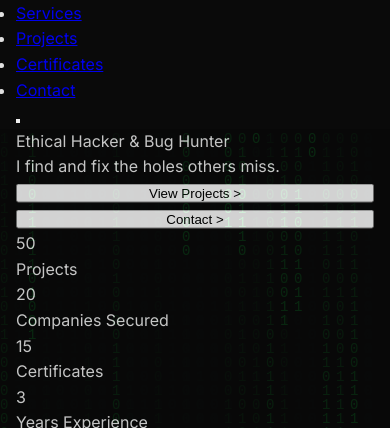
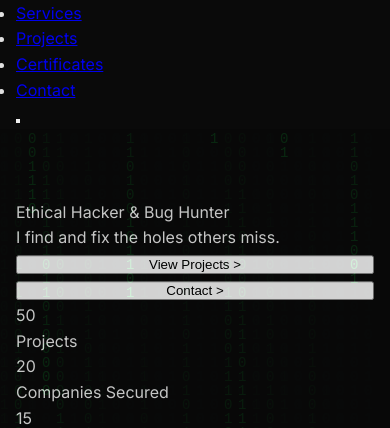
Before and after one commit to hackerazmi201/hackerazmi201.github.io, a website: page index.html in a window 390 px wide. Shown: the part 76-504 px from the top of the page. Drawn offline with nearby package versions, Linux system fonts and the light colour scheme.

Commit message:
Refactor CSS for mobile responsiveness and layout fixes

```diff
--- a/styles/main.css
+++ b/styles/main.css
@@ -122,3 +122,31 @@ html, body {
     padding: 0 1rem;
   }
 }
+/* ================================
+   MOBILE HERO HEIGHT FIX (CRITICAL)
+================================ */
+
+/* Header height variable */
+:root {
+  --header-height: 72px;
+}
+
+/* Mobile viewport bug fix */
+.hero-section {
+  min-height: calc(100svh - var(--header-height));
+  padding-top: var(--header-height);
+}
+
+/* Fallback for older browsers */
+@supports not (height: 100svh) {
+  .hero-section {
+    min-height: calc(100vh - var(--header-height));
+  }
+}
+
+/* Ensure hero content stays centered */
+.hero-content {
+  display: flex;
+  flex-direction: column;
+  justify-content: center;
+}
```
